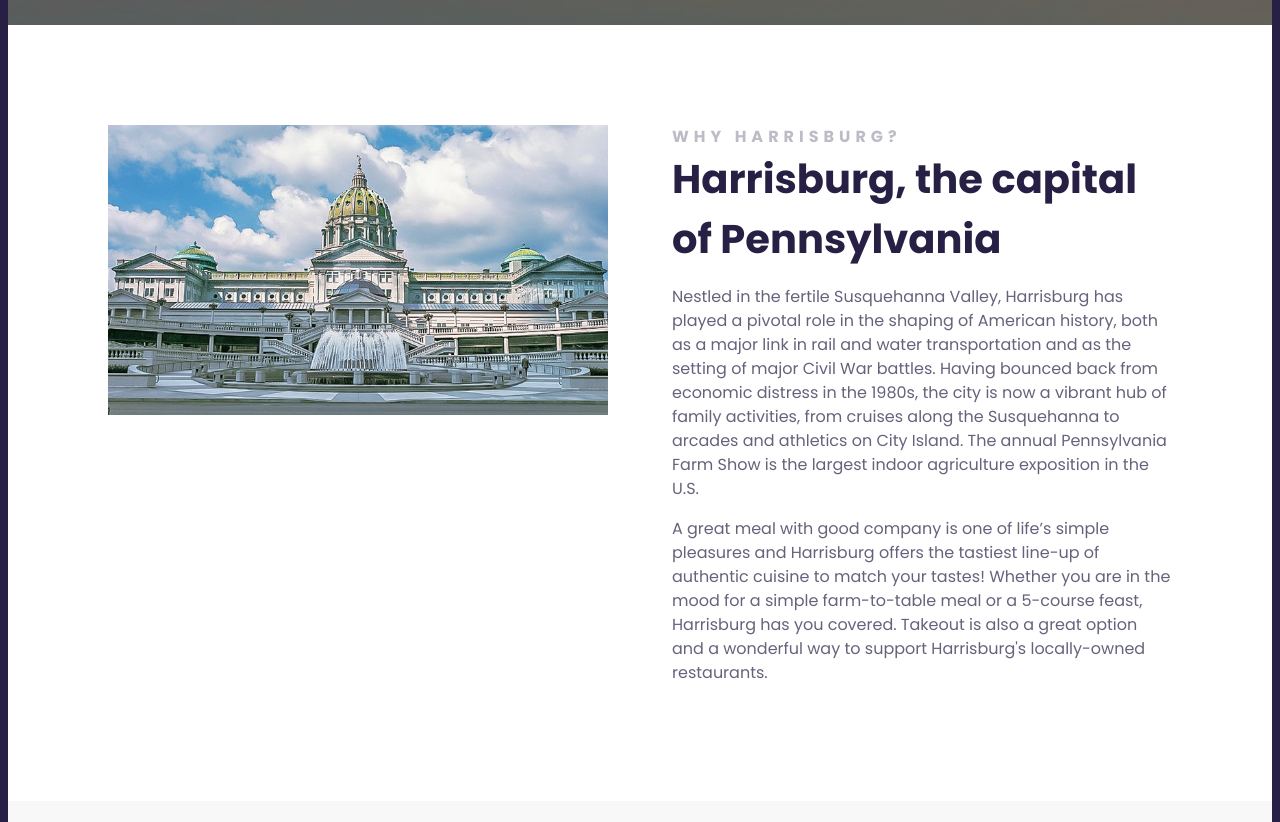
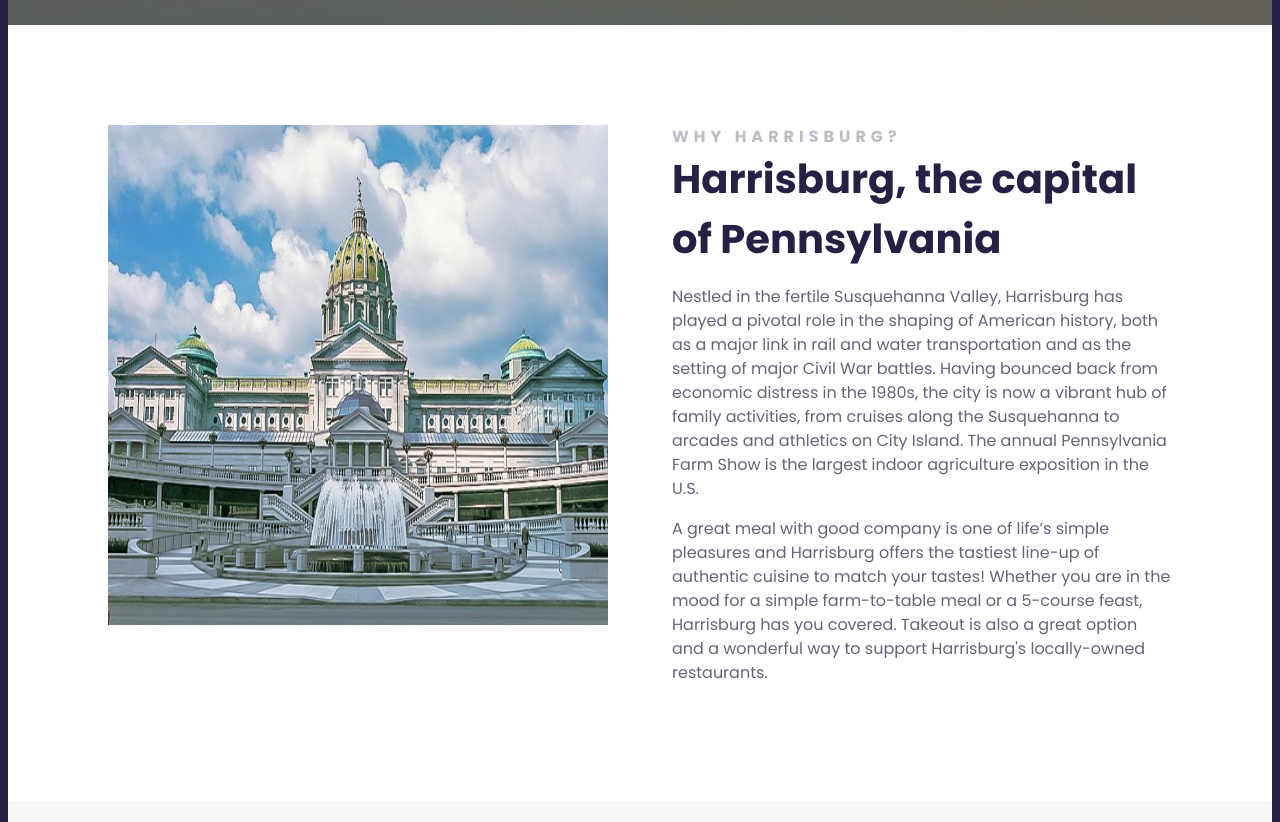
Before and after one commit to emilyyvonne/Responsive-Travel-Project, a plain HTML site: page index.html in a window 1280 px wide. Shown: the part 720-1542 px from the top of the page. Drawn offline with Linux system fonts and the light colour scheme.

Commit message:
embed photo

```diff
--- a/index.html
+++ b/index.html
@@ -26,7 +26,7 @@
             <img
               src="images/capitol.jpg"
               alt="Capitol Building"
-              class="img-responsive"
+              class="img-responsive embed"
             />
           </div>
 
```
